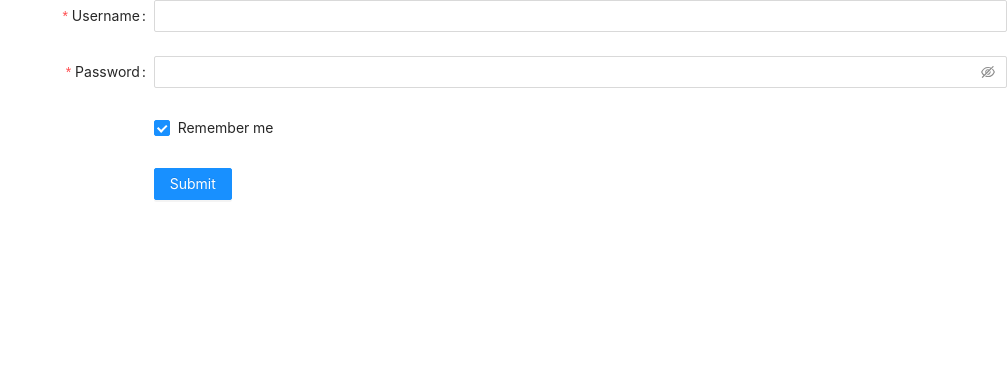
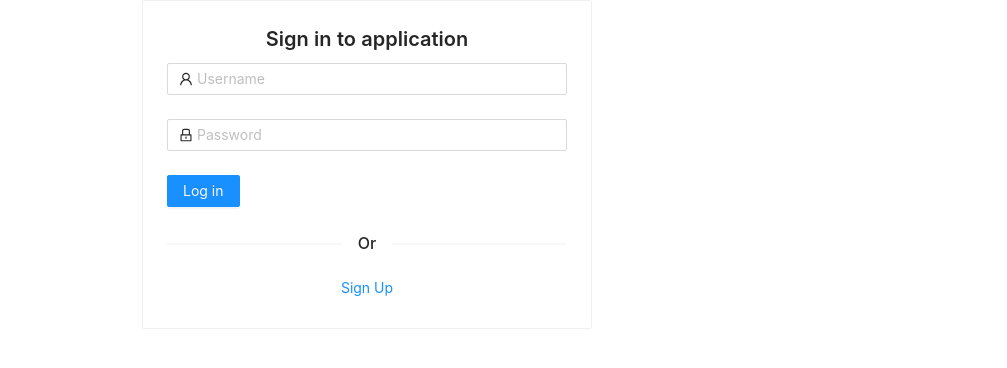
Before and after one commit to yeeezsh/CPE393-Advance-SE, a React (Create React App) app in the folder frontend/: page /signin in a window 1280 px wide. Shown: the top 368 px of the page, without its empty margins (273-1280 px from the left). Built offline with nearby package versions, Linux system fonts and the light colour scheme.

Commit message:
feat: align form components

```diff
--- a/frontend/src/modules/account/pages/signin/index.tsx
+++ b/frontend/src/modules/account/pages/signin/index.tsx
@@ -1,11 +1,20 @@
-import { Form, Input, Button, Checkbox } from "antd";
+import { Form, Input, Button, Checkbox, Typography, Card, Divider } from "antd";
+import { UserOutlined, LockOutlined } from "@ant-design/icons";
+const { Title } = Typography;
 
 const layout = {
   labelCol: { span: 8 },
-  wrapperCol: { span: 16 },
+  wrapperCol: { span: 0 },
 };
 const tailLayout = {
-  wrapperCol: { offset: 8, span: 16 },
+  wrapperCol: { offset: 0, span: 16 },
+  width: 1000,
+};
+
+const componentLayout = {
+  display: "flex",
+  alignItems: "center",
+  justifyContent: "center",
 };
 
 const SignIn: React.FC = () => {
@@ -13,44 +22,56 @@ const SignIn: React.FC = () => {
     console.log("Success:", values);
   };
 
-  const onFinishFailed = (errorInfo: any) => {
-    console.log("Failed:", errorInfo);
-  };
+  return (
+    <div className="site-card-border-less-wrapper" style={componentLayout}>
+      <Card bordered={true} style={{ width: 450 }}>
+        <Title level={4} style={componentLayout}>
+          Sign in to application
+        </Title>
 
-  return (
         <Form
-      {...layout}
-      name="basic"
+          name="normal_login"
+          className="login-form"
           initialValues={{ remember: true }}
           onFinish={onFinish}
-      onFinishFailed={onFinishFailed}
         >
           <Form.Item
-        label="Username"
             name="username"
-        rules={[{ required: true, message: "Please input your username!" }]}
+            rules={[{ required: true, message: "Please input your Username!" }]}
           >
-        <Input />
+            <Input
+              prefix={<UserOutlined className="site-form-item-icon" />}
+              placeholder="Username"
+            />
           </Form.Item>
-
           <Form.Item
-        label="Password"
             name="password"
-        rules={[{ required: true, message: "Please input your password!" }]}
+            rules={[{ required: true, message: "Please input your Password!" }]}
           >
-        <Input.Password />
-      </Form.Item>
-
-      <Form.Item {...tailLayout} name="remember" valuePropName="checked">
-        <Checkbox>Remember me</Checkbox>
+            <Input
+              prefix={<LockOutlined className="site-form-item-icon" />}
+              type="password"
+              placeholder="Password"
+            />
           </Form.Item>
 
           <Form.Item {...tailLayout}>
-        <Button type="primary" htmlType="submit">
-          Submit
+            <Button
+              type="primary"
+              htmlType="submit"
+              className="login-form-button"
+            >
+              Log in
             </Button>
           </Form.Item>
+          <Divider>Or</Divider>
+
+          <div style={componentLayout}>
+            <Button type="link">Sign Up</Button>
+          </div>
         </Form>
+      </Card>
+    </div>
   );
 };
 
```
Lines whose indentation alone changed are shown as unchanged.
